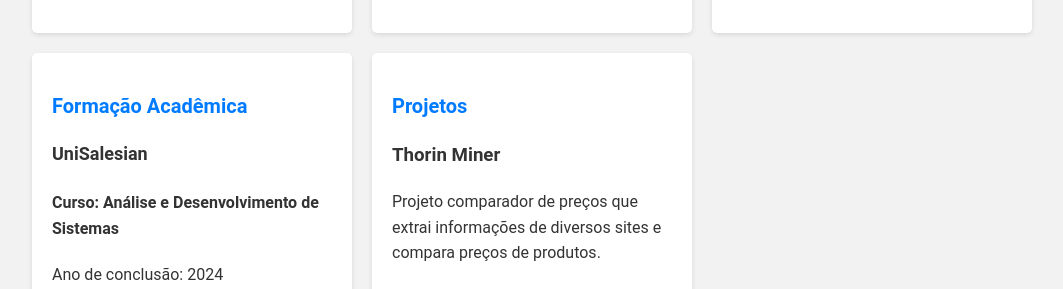
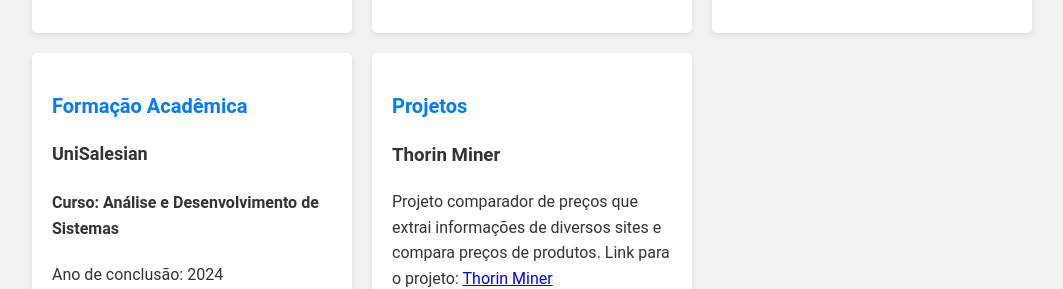
Before and after one commit to HakunaMauroVinicis/CV, a plain HTML site: page index.html in a window 1280 px wide. Shown: the part 659-948 px from the top of the page, without its empty margins (108-1171 px from the left). Drawn offline with Linux system fonts and the light colour scheme.

Commit message:
Update index.html

```diff
--- a/index.html
+++ b/index.html
@@ -76,7 +76,7 @@
             <ul>
                 <li>
                     <h3>Thorin Miner</h3>
-                    <p>Projeto comparador de preços que extrai informações de diversos sites e compara preços de produtos.</p>
+                    <p>Projeto comparador de preços que extrai informações de diversos sites e compara preços de produtos. Link para o projeto: <a href="https://thorinminer.com.br/" target="_blank">Thorin Miner</a></p>
                 </li>
                 <li>
                     <h3>Site Flash</h3>
```
